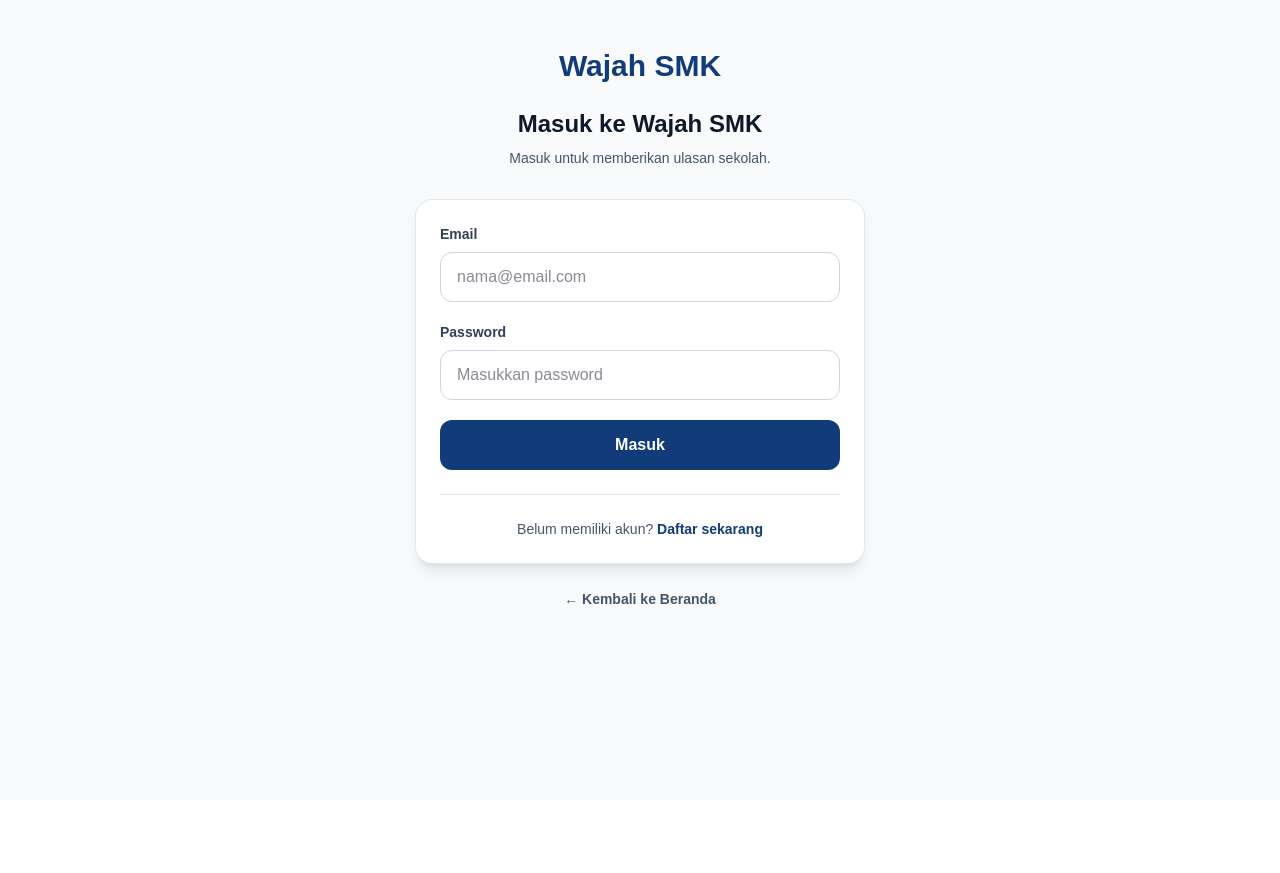
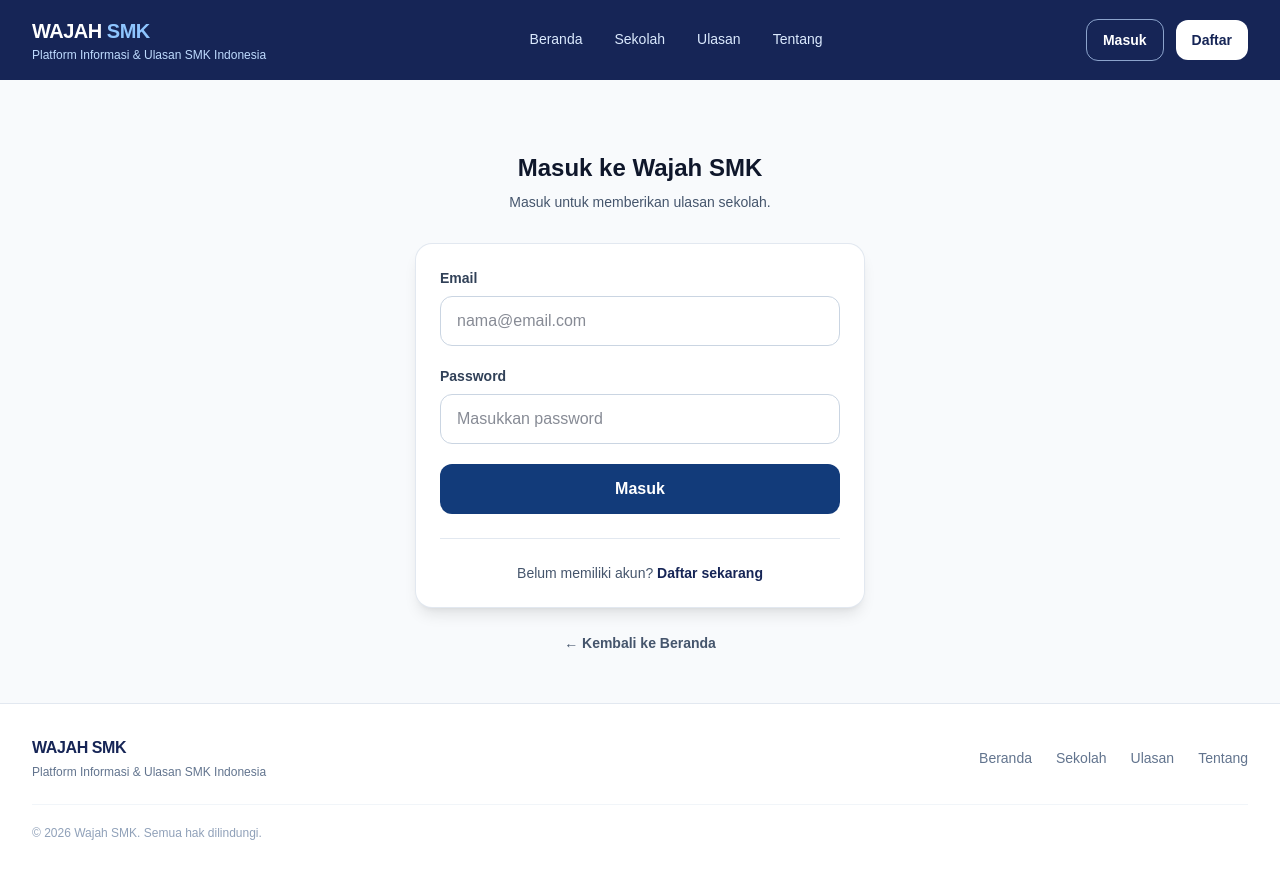
Before and after one commit to kuncoroajiti-coder/wajah-smk-frontend, a Next.js app: page /login in a window 1280 px wide. Before the commit the page ends 800 px from the top, so only its background shows below. Built offline with nearby package versions, Linux system fonts and the light colour scheme; no server answers.

Commit message:
Samakan header dan footer halaman login

```diff
--- a/app/login/page.tsx
+++ b/app/login/page.tsx
@@ -2,6 +2,9 @@
 
 import { FormEvent, useState } from "react";
 import { useRouter } from "next/navigation";
+import Link from "next/link";
+import Header from "@/components/Header";
+import Footer from "@/components/Footer";
 
 const API_URL = process.env.NEXT_PUBLIC_API_URL || "http://127.0.0.1:8000/api";
 
@@ -65,16 +68,13 @@ export default function LoginPage() {
   }
 
   return (
-    <main className="min-h-screen bg-slate-50 px-6 py-12">
+    <div className="min-h-screen bg-slate-50">
+      <Header />
+
+      <main className="px-6 py-12">
       <div className="mx-auto max-w-md">
 
         <div className="mb-8 text-center">
-          <a
-            href="/"
-            className="text-3xl font-extrabold text-[#123b7a]"
-          >
-            Wajah SMK
-          </a>
 
           <h1 className="mt-6 text-2xl font-bold text-slate-900">
             Masuk ke Wajah SMK
@@ -160,26 +160,29 @@ export default function LoginPage() {
 
           <div className="mt-6 border-t border-slate-200 pt-6 text-center text-sm text-slate-600">
             Belum memiliki akun?{" "}
-            <a
+            <Link
               href="/register"
-              className="font-bold text-[#123b7a] hover:underline"
+              className="font-bold text-blue-950 hover:underline"
             >
               Daftar sekarang
-            </a>
+            </Link>
           </div>
 
         </div>
 
         <div className="mt-6 text-center">
-          <a
+          <Link
             href="/"
-            className="text-sm font-semibold text-slate-600 hover:text-[#123b7a]"
+            className="text-sm font-semibold text-slate-600 hover:text-blue-950"
           >
             ← Kembali ke Beranda
-          </a>
+          </Link>
         </div>
 
       </div>
     </main>
+
+      <Footer />
+    </div>
   );
 }
```
